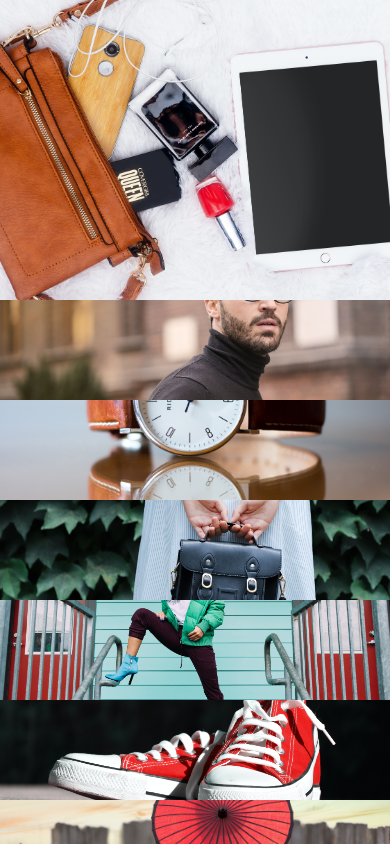
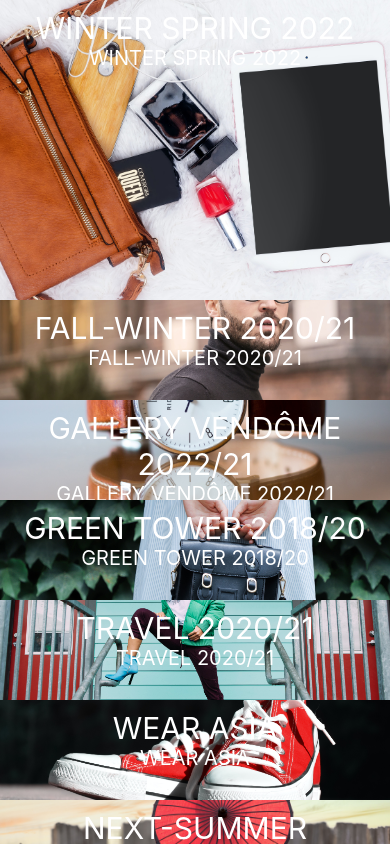
Before and after one commit to DoomWave/react-native-animations, a React Native app: screen / in a window 390 px wide. Built offline with nearby package versions, Linux system fonts and the light colour scheme.

Commit message:
text and animation added.

```diff
--- a/components/List/ListItem/ListItem.jsx
+++ b/components/List/ListItem/ListItem.jsx
@@ -5,6 +5,7 @@ import Animated, {
   interpolate,
   useAnimatedStyle,
 } from "react-native-reanimated";
+import { View, Text } from "react-native";
 export function ListItem({ image, scrollY, index }) {
   const imgAnimStyle = useAnimatedStyle(() => {
     const height = interpolate(
@@ -21,6 +22,10 @@ export function ListItem({ image, scrollY, index }) {
   return (
     <TouchableOpacity onPress={()=>alert("You clicked!")}>
     <Animated.Image source={image.picture} style={[s.image, imgAnimStyle]} />
+    <View style={s.textContainer}>
+      <Text style={s.title}>{image.subtitle}</Text>
+      <Text style={s.subtitle}>{image.subtitle}</Text>
+    </View>
     </TouchableOpacity>
   );
 }
--- a/components/List/ListItem/ListItem.style.js
+++ b/components/List/ListItem/ListItem.style.js
@@ -7,5 +7,24 @@ export const s = StyleSheet.create({
     image: {
         width: "100%",
         height : IMAGE_SIZE.MAX
+    },
+    textContainer: {
+        padding: 10,
+        backgroundColor: "#0000054",
+        position:"absolute",
+        flex: 1,
+        alignItems: "center",
+        position: "absolute",
+        width: "100%",
+        height: "100%"
+    },
+    title: {
+        textAlign: "center",
+        fontSize: 30,
+        color: "white"
+    },
+    subtitle:{
+        fontSize: 20,
+        color: "white"
     }
 });
```
